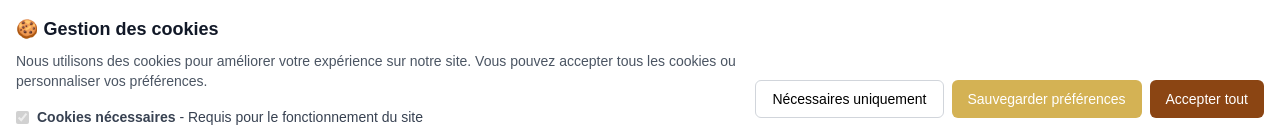
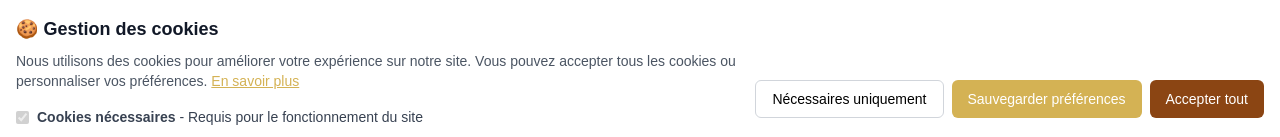
Before and after one commit to MohaDjm/the-tip-top, a Next.js app in the folder frontend/: page / in a window 1280 px wide. Shown: the part 601-738 px from the top of the page. Built offline with nearby package versions, Linux system fonts and the light colour scheme.

Commit message:
feat: Ajout lien 'En savoir plus' vers mentions légales dans CookieConsent

```diff
--- a/frontend/src/components/CookieConsent.tsx
+++ b/frontend/src/components/CookieConsent.tsx
@@ -1,6 +1,7 @@
 'use client';
 
 import { useState, useEffect } from 'react';
+import Link from 'next/link';
 
 export default function CookieConsent() {
   const [showBanner, setShowBanner] = useState(false);
@@ -60,7 +61,13 @@ export default function CookieConsent() {
             </h3>
             <p className="text-sm text-gray-600 mb-4">
               Nous utilisons des cookies pour améliorer votre expérience sur notre site.
-              Vous pouvez accepter tous les cookies ou personnaliser vos préférences.
+              Vous pouvez accepter tous les cookies ou personnaliser vos préférences.{' '}
+              <Link
+                href="/legal"
+                className="text-[#D4B254] hover:text-[#C4A244] underline font-medium"
+              >
+                En savoir plus
+              </Link>
             </p>
 
             <div className="space-y-2">
```
